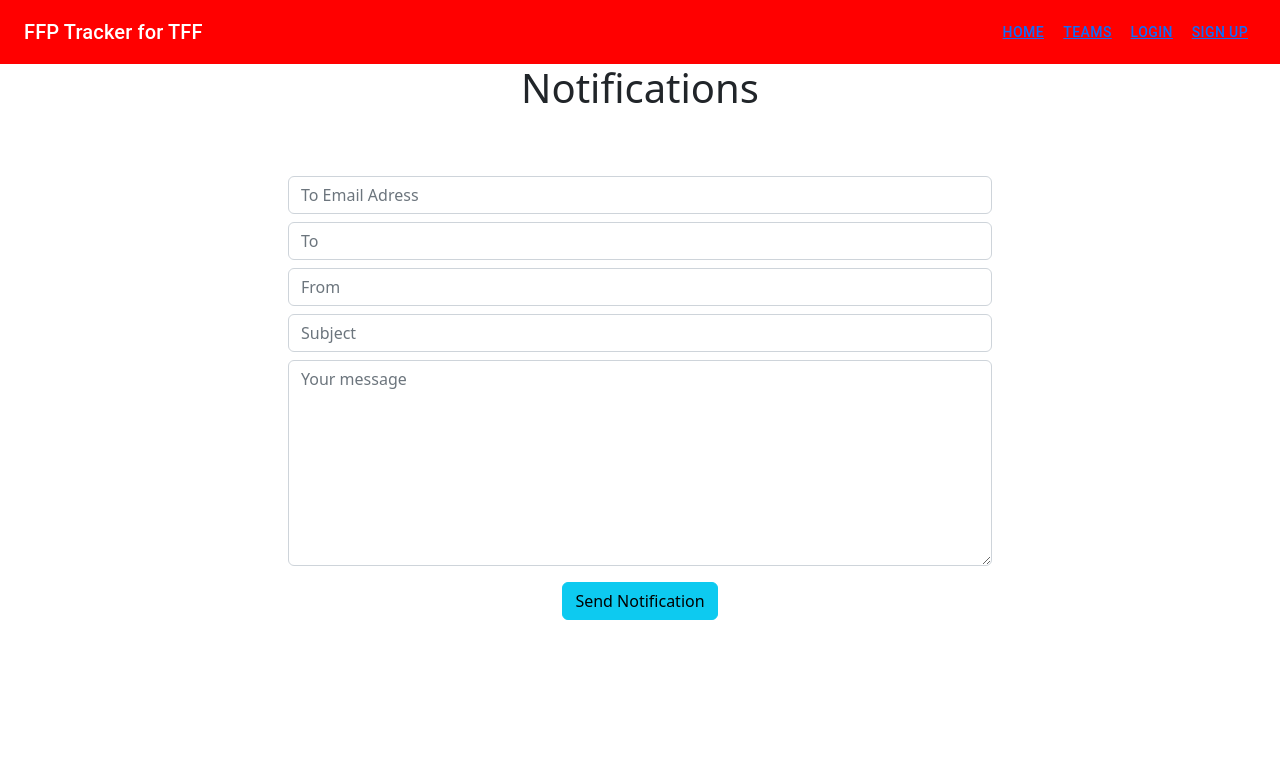
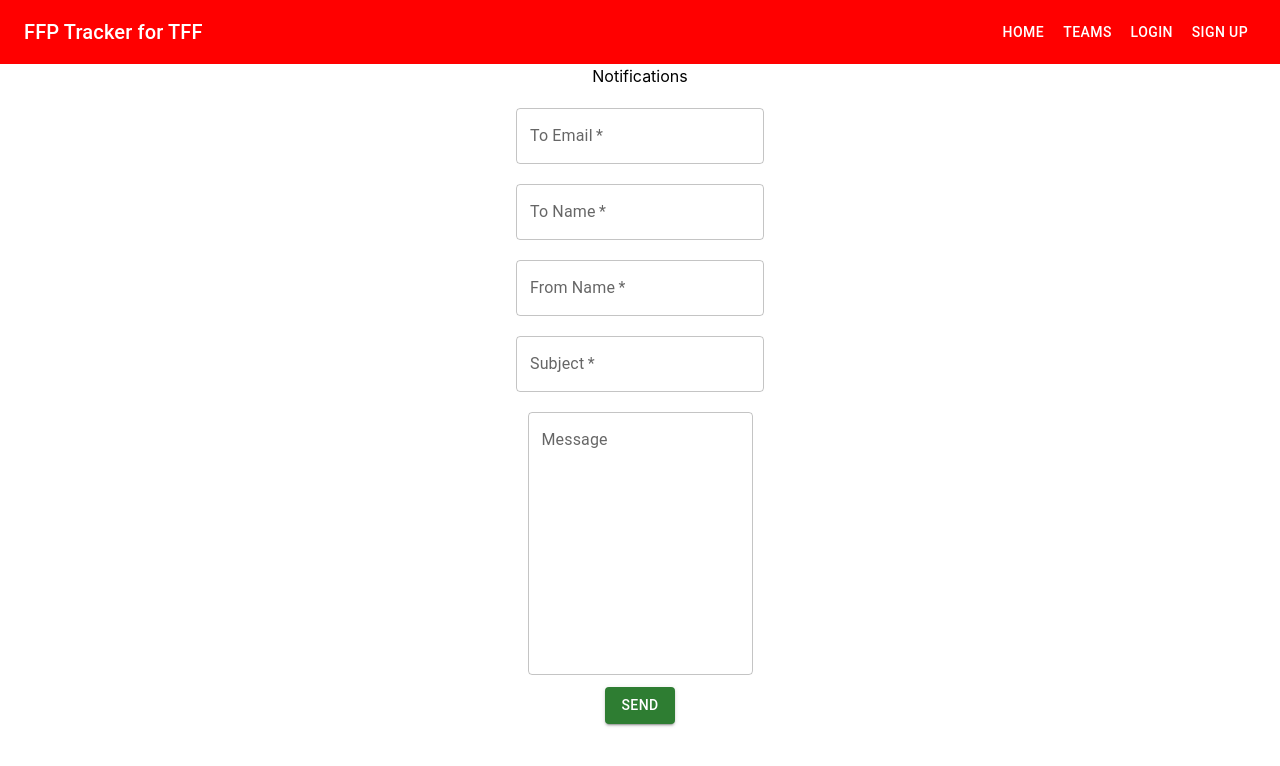
Before and after one commit to SU-CS308-22FA/FFP-Tracker, a React (Create React App) app in the folder client/: page /notification in a window 1280 px wide. Shown: the top 766 px of the page. Built offline with nearby package versions, Linux system fonts and the light colour scheme.

Commit message:
bootrstap to MUI
Notifcaiton page Changed from bootstrap to MUI

```diff
--- a/client/src/components/NotificationForm.js
+++ b/client/src/components/NotificationForm.js
@@ -1,6 +1,9 @@
 import React from "react";
 import emailjs from "emailjs-com";
-import form from "react-bootstrap/Form";
+import Box from '@mui/material/Box';
+import TextField from '@mui/material/TextField';
+import { Button } from "@mui/material";
+//import form from "react-bootstrap/Form";
 
 export default function ContactUs() {
 
@@ -16,32 +19,115 @@ export default function ContactUs() {
         e.target.reset()
     }
 
-    return(
-        <div>
-            <div className="container">
-            <form onSubmit={sendEmail}>
-                    <div className="row pt-5 mx-auto">
-                        <div className="col-8 form-group pt-2 mx-auto">
-                            <input type="text" className="form-control" placeholder="To Email Adress" name="to_email"/>
+
+
+
+    return (
+        <><Box
+            component="form"
+            sx={{
+                '& .MuiTextField-root': { m: 1, width: '25ch' },
+            }}
+            noValidate
+            autoComplete="off"
+            onSubmit={sendEmail}
+        ></Box>
+        <form className="contact-form" onSubmit={sendEmail}>
+            <div className= "row pt-5 mx-auto">
+                <div className="col-8 form-group mx-auto">
+                <TextField
+                        required
+                        id="outlined-required"
+                        label="To Email"
+                        defaultValue=""
+                        placeholder="To EMail"
+                        variant="outlined"
+                        name="to_email"
+                    />
                 </div>
-                        <div className="col-8 form-group pt-2 mx-auto">
-                            <input type="text" className="form-control" placeholder="To" name="to_name"/>
+                <div className="col-8 form-group pt-5 mx-auto">
+                <TextField
+                        required
+                        id="outlined-required"
+                        label="To Name"
+                        defaultValue=""
+                        placeholder="To Name"
+                        variant="outlined"
+                        name="to_name"
+                    />
                 </div>
-                        <div className="col-8 form-group pt-2 mx-auto">
-                            <input type="text" className="form-control" placeholder="From" name="from_name"/>
-                        </div>
-                        <div className="col-8 form-group pt-2 mx-auto">
-                            <input type="text" className="form-control" placeholder="Subject" name="subject"/>
-                        </div>
-                        <div className="col-8 form-group pt-2 mx-auto">
-                            <textarea className="form-control" id="" cols="30" rows="8" placeholder="Your message" name="message"></textarea>
+                <div className="col-8 form-group pt-5 mx-auto">
+                <TextField
+                        required
+                        id="outlined-required"
+                        label="From Name"
+                        defaultValue=""
+                        placeholder="From Name"
+                        variant="outlined"
+                        name="from_name"
+                    />
+                </div><div className="col-8 form-group pt-5 mx-auto">
+                <TextField
+                        required
+                        id="outlined-required"
+                        label="Subject"
+                        defaultValue=""
+                        placeholder="Subject"
+                        variant="outlined"
+                        name="subject"
+                    />
+                </div><div className="col-8 form-group pt-5 mx-auto">
+                <TextField
+                    id="outlined-multiline-static"
+                    label="Message"
+                    multiline
+                    rows={10}
+                    defaultValue=""
+                    placeholder="Message"
+                    variant="outlined"
+                    name="message"
+                />
                 </div>
                 <div className="col-8 pt-3 mx-auto">
-                            <input type="submit" className="btn btn-info" value="Send Notification"></input>
+                    <Button variant="contained" type="submit" value="Send Notification" color="success" >
+                        Send
+                    </Button>
                 </div>
+
             </div>
+
             </form>
-            </div>
-        </div>
-    )
+        </>
+    );
+
+
+
+    // return(
+    //     <div>
+    //         <div className="container">
+    //         <form onSubmit={sendEmail}>
+    //                 <div className="row pt-5 mx-auto">
+    //                     <div className="col-8 form-group pt-2 mx-auto">
+    //                         <input type="text" className="form-control" placeholder="To Email Adress" name="to_email"/>
+    //                     </div>
+    //                     <div className="col-8 form-group pt-2 mx-auto">
+    //                         <input type="text" className="form-control" placeholder="To" name="to_name"/>
+    //                     </div>
+    //                     <div className="col-8 form-group pt-2 mx-auto">
+    //                         <input type="text" className="form-control" placeholder="From" name="from_name"/>
+    //                     </div>
+    //                     <div className="col-8 form-group pt-2 mx-auto">
+    //                         <input type="text" className="form-control" placeholder="Subject" name="subject"/>
+    //                     </div>
+    //                     <div className="col-8 form-group pt-2 mx-auto">
+    //                         <textarea className="form-control" id="" cols="30" rows="8" placeholder="Your message" name="message"></textarea>
+    //                     </div>
+    //                     <div className="col-8 pt-3 mx-auto">
+    //                         <input type="submit" className="btn btn-info" value="Send Notification"></input>
+    //                     </div>
+    //                 </div>
+    //             </form>
+    //         </div>
+    //     </div>
+    // )
 }
--- a/client/src/pages/DetailedTeamPage.js
+++ b/client/src/pages/DetailedTeamPage.js
@@ -8,6 +8,7 @@ export default function DetailedTeamPage() {
     <>
       <CustomAppBar navItems={["Home", "Teams"]} />
       <DetailedTeamPageComponent />
+
     </>
   );
   return content;
--- a/client/src/pages/NotificationPage.js
+++ b/client/src/pages/NotificationPage.js
@@ -1,6 +1,6 @@
 import React from "react";
 import FrontPageAppBar from "../components/FrontPageAppBar";
-import 'bootstrap/dist/css/bootstrap.min.css';
+//import 'bootstrap/dist/css/bootstrap.min.css';
 import ContactUs from "../components/NotificationForm";
 
 
```
Lines whose indentation alone changed are shown as unchanged.
